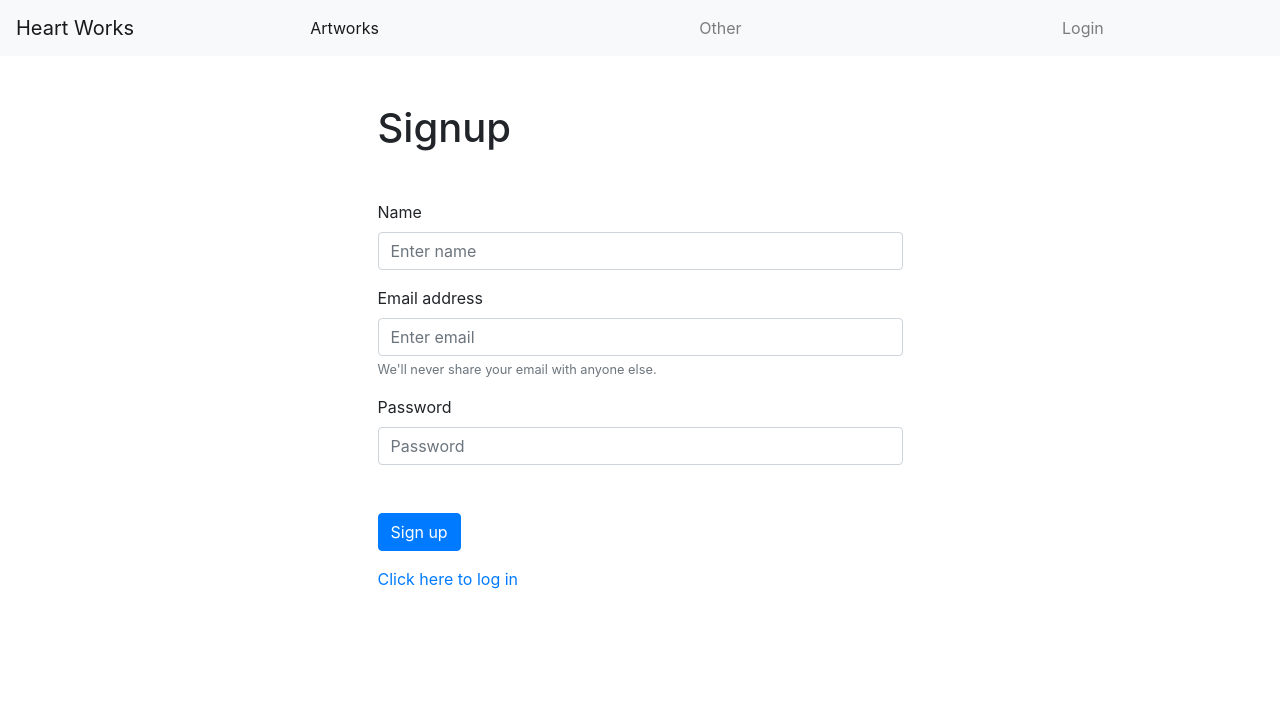
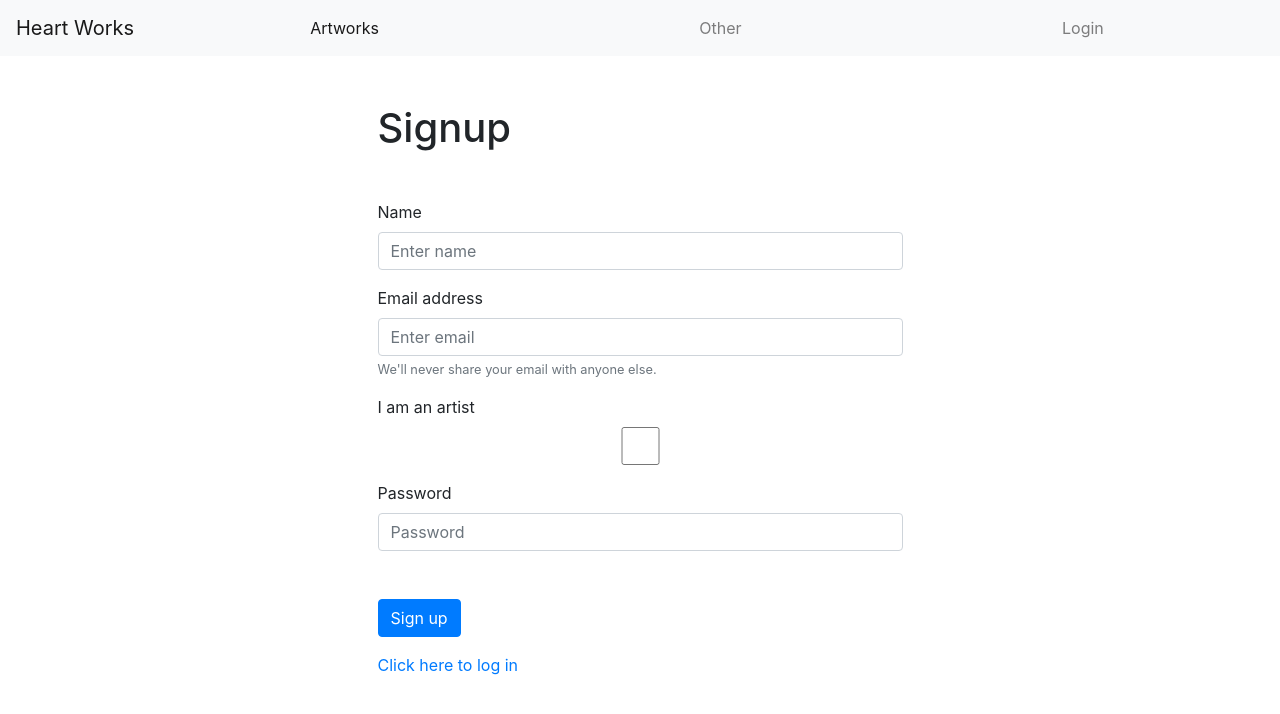
Before and after one commit to Codaisseur/assessment-worked-example, a React (Create React App) app: page /signup in a window 1280 px wide. Shown: the top 714 px of the page. Built offline with nearby package versions, Linux system fonts and the light colour scheme; no server answers.

Commit message:
Feature 6: isArtist checkbox in singup form, its value correctly send to backend

```diff
--- a/src/pages/ArtDetail/index.js
+++ b/src/pages/ArtDetail/index.js
@@ -9,7 +9,10 @@ import Col from "react-bootstrap/Col";
 
 import Loading from "../../components/Loading";
 
-import { showMessageWithTimeout } from "../../store/appState/actions";
+import {
+  showMessageWithTimeout,
+  setMessage,
+} from "../../store/appState/actions";
 
 import {
   fetchArtworkById,
@@ -54,7 +57,9 @@ export default function ArtDetail() {
 
     if (amount < minBid) {
       console.log("bid to low");
-      //showMessageWithTimeout("success", false, "message", 3000);
+      dispatch(
+        showMessageWithTimeout("danger", false, "Your bid is too low", 3000)
+      );
       return null;
     }
     // console.log(amount, content, imageUrl);
--- a/src/pages/SignUp/index.js
+++ b/src/pages/SignUp/index.js
@@ -12,6 +12,7 @@ export default function SignUp() {
   const [name, setName] = useState("");
   const [email, setEmail] = useState("");
   const [password, setPassword] = useState("");
+  const [isArtist, setIsartist] = useState(false);
   const dispatch = useDispatch();
   const token = useSelector(selectToken);
   const history = useHistory();
@@ -24,8 +25,9 @@ export default function SignUp() {
 
   function submitForm(event) {
     event.preventDefault();
+    console.log(name, email, password, isArtist);
 
-    dispatch(signUp(name, email, password));
+    dispatch(signUp(name, email, password, isArtist));
 
     setEmail("");
     setPassword("");
@@ -40,7 +42,7 @@ export default function SignUp() {
           <Form.Label>Name</Form.Label>
           <Form.Control
             value={name}
-            onChange={event => setName(event.target.value)}
+            onChange={(event) => setName(event.target.value)}
             type="text"
             placeholder="Enter name"
             required
@@ -50,7 +52,7 @@ export default function SignUp() {
           <Form.Label>Email address</Form.Label>
           <Form.Control
             value={email}
-            onChange={event => setEmail(event.target.value)}
+            onChange={(event) => setEmail(event.target.value)}
             type="email"
             placeholder="Enter email"
             required
@@ -60,11 +62,21 @@ export default function SignUp() {
           </Form.Text>
         </Form.Group>
 
+        <Form.Group controlId="formBasicIsArtist">
+          <Form.Label>I am an artist</Form.Label>
+          <Form.Control
+            value={isArtist}
+            onChange={(event) => setIsartist(!isArtist)}
+            type="checkbox"
+            required
+          />
+        </Form.Group>
+
         <Form.Group controlId="formBasicPassword">
           <Form.Label>Password</Form.Label>
           <Form.Control
             value={password}
-            onChange={event => setPassword(event.target.value)}
+            onChange={(event) => setPassword(event.target.value)}
             type="password"
             placeholder="Password"
             required
--- a/src/store/user/actions.js
+++ b/src/store/user/actions.js
@@ -5,35 +5,36 @@ import {
   appLoading,
   appDoneLoading,
   showMessageWithTimeout,
-  setMessage
+  setMessage,
 } from "../appState/actions";
 
 export const LOGIN_SUCCESS = "LOGIN_SUCCESS";
 export const TOKEN_STILL_VALID = "TOKEN_STILL_VALID";
 export const LOG_OUT = "LOG_OUT";
 
-const loginSuccess = userWithToken => {
+const loginSuccess = (userWithToken) => {
   return {
     type: LOGIN_SUCCESS,
-    payload: userWithToken
+    payload: userWithToken,
   };
 };
 
-const tokenStillValid = userWithoutToken => ({
+const tokenStillValid = (userWithoutToken) => ({
   type: TOKEN_STILL_VALID,
-  payload: userWithoutToken
+  payload: userWithoutToken,
 });
 
 export const logOut = () => ({ type: LOG_OUT });
 
-export const signUp = (name, email, password) => {
+export const signUp = (name, email, password, isArtist) => {
   return async (dispatch, getState) => {
     dispatch(appLoading());
     try {
       const response = await axios.post(`${apiUrl}/signup`, {
         name,
         email,
-        password
+        password,
+        isArtist,
       });
 
       dispatch(loginSuccess(response.data));
@@ -58,7 +59,7 @@ export const login = (email, password) => {
     try {
       const response = await axios.post(`${apiUrl}/login`, {
         email,
-        password
+        password,
       });
 
       dispatch(loginSuccess(response.data));
@@ -90,7 +91,7 @@ export const getUserWithStoredToken = () => {
       // if we do have a token,
       // check wether it is still valid or if it is expired
       const response = await axios.get(`${apiUrl}/me`, {
-        headers: { Authorization: `Bearer ${token}` }
+        headers: { Authorization: `Bearer ${token}` },
       });
 
       // token is still valid
```
